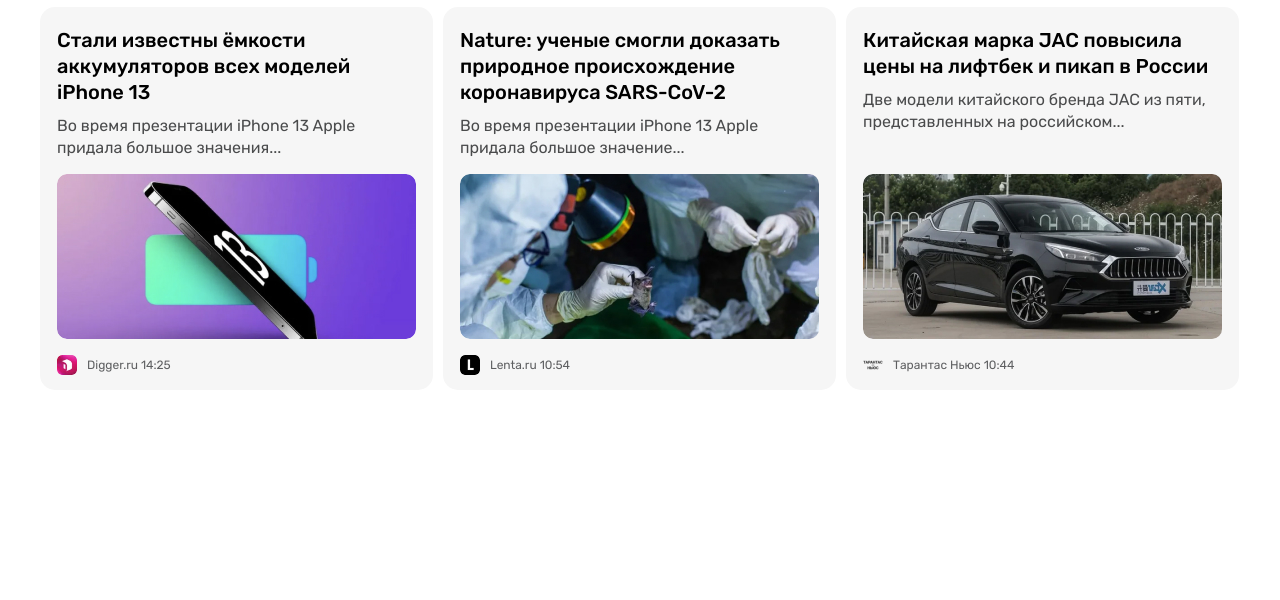
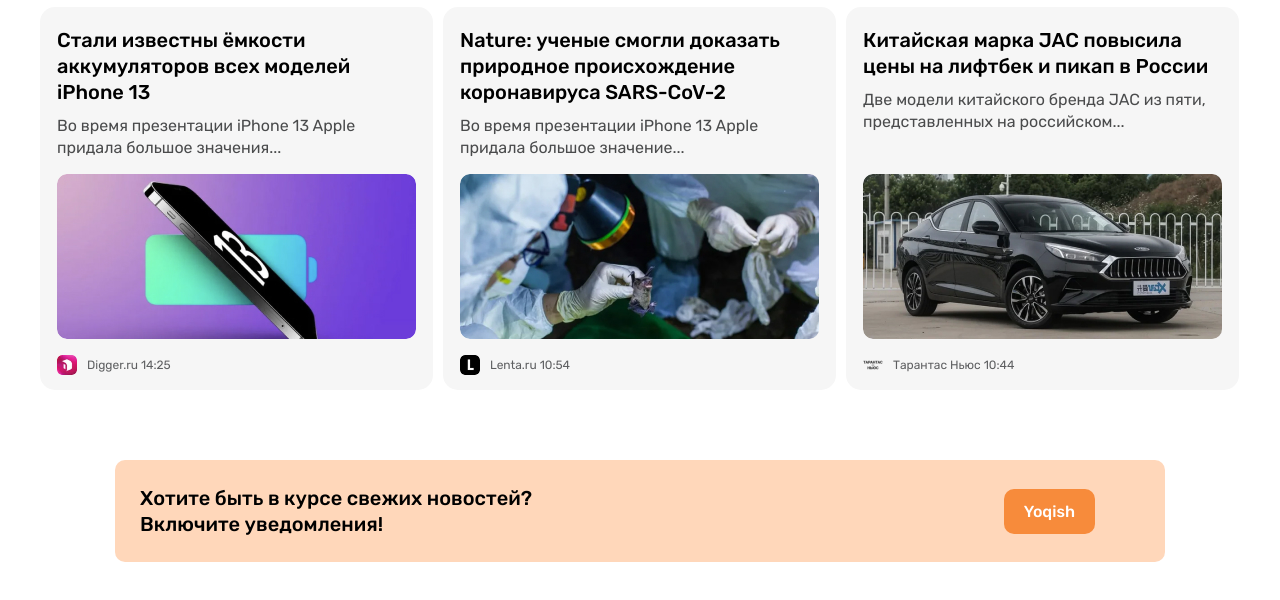
Before and after one commit to usmonchikk/T24-UMM, a plain HTML site: page index.html in a window 1280 px wide. Shown: the part 788-1388 px from the top of the page. Before the commit the page ends 1188 px from the top, so only its background shows below. Drawn offline with Linux system fonts and the light colour scheme.

Commit message:
add notification cta

```diff
--- a/css/styles.css
+++ b/css/styles.css
@@ -33,10 +33,12 @@ img{
   outline-offset: 3px;
 }
 
+/* BUTTON */
 
 .button{
   display: inline-block;
   padding: 13px 20px;
+  border:0;
   border-radius:10px;
   font-size: 16px;
   line-height: normal;
@@ -46,16 +48,29 @@ img{
   cursor: pointer;
 }
 
+
+.button:hover{
+  opacity:0.8;
+}
+.button:active{
+  opacity: 0.6;
+}
+
+
 .button-primary{
   background-color: #7296ec;
   color:#fff;
 }
-.button-primary:hover{
-  opacity:0.8;
+
+.button-orange{
+
+  background-color:#f78b3b;
+  color:#fff;
 }
-.button-primary:active{
-  opacity: 0.6;
-}
+
+
+
+
 
 
 /* Containers */
@@ -220,6 +235,7 @@ sitenav-link{
   display: flex;
   flex-wrap: wrap;
   margin-left: -10px;
+
 }
 
 .news-grid-item {
@@ -297,5 +313,22 @@ line-height: normal;
 color:#5e5f61;
 
 }
-.article-card-source {
+
+/* Notification-cta */
+
+.notification-cta{
+  display: flex;
+  justify-content: space-between;
+  align-items:center;
+  padding: 25px 70px 25px 25px;
+  margin: 60px 75px;
+  border-radius:10px;
+  background-color:#ffd7ba;
 }
+
+.notification-cta-text{
+  font-size: 20px;
+  font-weight: 500;
+  line-height: 26px;
+  color:#000;
+}
--- a/index.html
+++ b/index.html
@@ -182,6 +182,16 @@
       </article>
     </div>
     </section>
+
+
+<!-- Notifications-cta -->
+<section class="notification-cta">
+  <div class="notification-cta-text">Хотите быть в курсе свежих новостей? <br> Включите уведомления!
+  </div>
+  <button class="button button-orange" type="button">Yoqish</button>
+</section>
+
+
   </div>
 </main>
 
```
